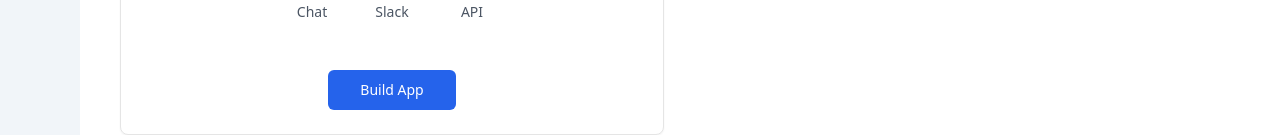
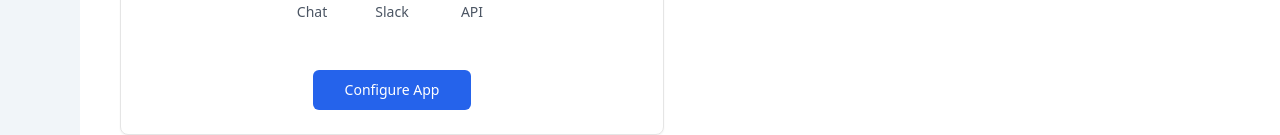
Before and after one commit to collinskrotich/Guru-AI, a Next.js app: page /application/lab in a window 1280 px wide. Both pictures are taken after a click on the button "Configure". Shown: the part 665-800 px from the top of the page. Built offline with nearby package versions, Linux system fonts and the light colour scheme.

Commit message:
update lab

```diff
--- a/app/application/lab/page.tsx
+++ b/app/application/lab/page.tsx
@@ -212,7 +212,7 @@ const Lab = () => {
               <button
                 className="px-8 py-2.5 bg-blue-600 text-white rounded-md hover:bg-blue-700 transition-colors font-medium text-sm"
               >
-                Build App
+                Configure App
               </button>
             </div>
           </div>
```
